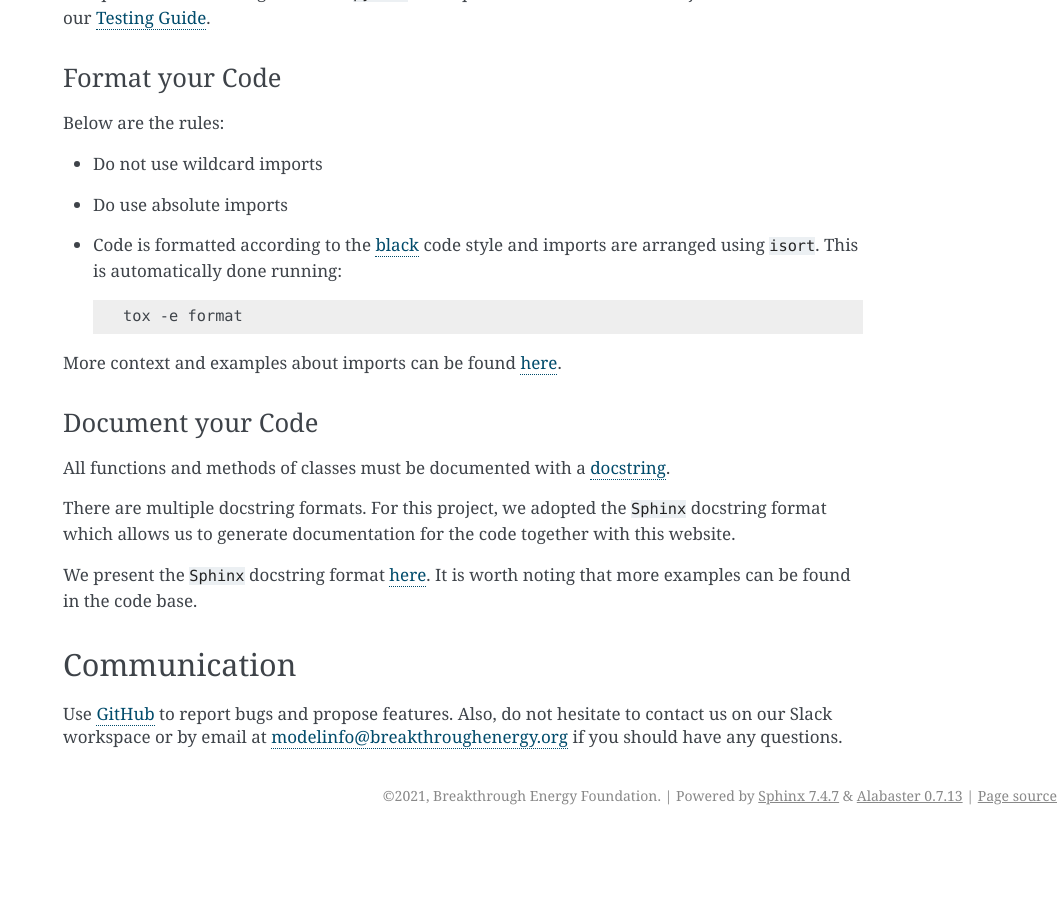
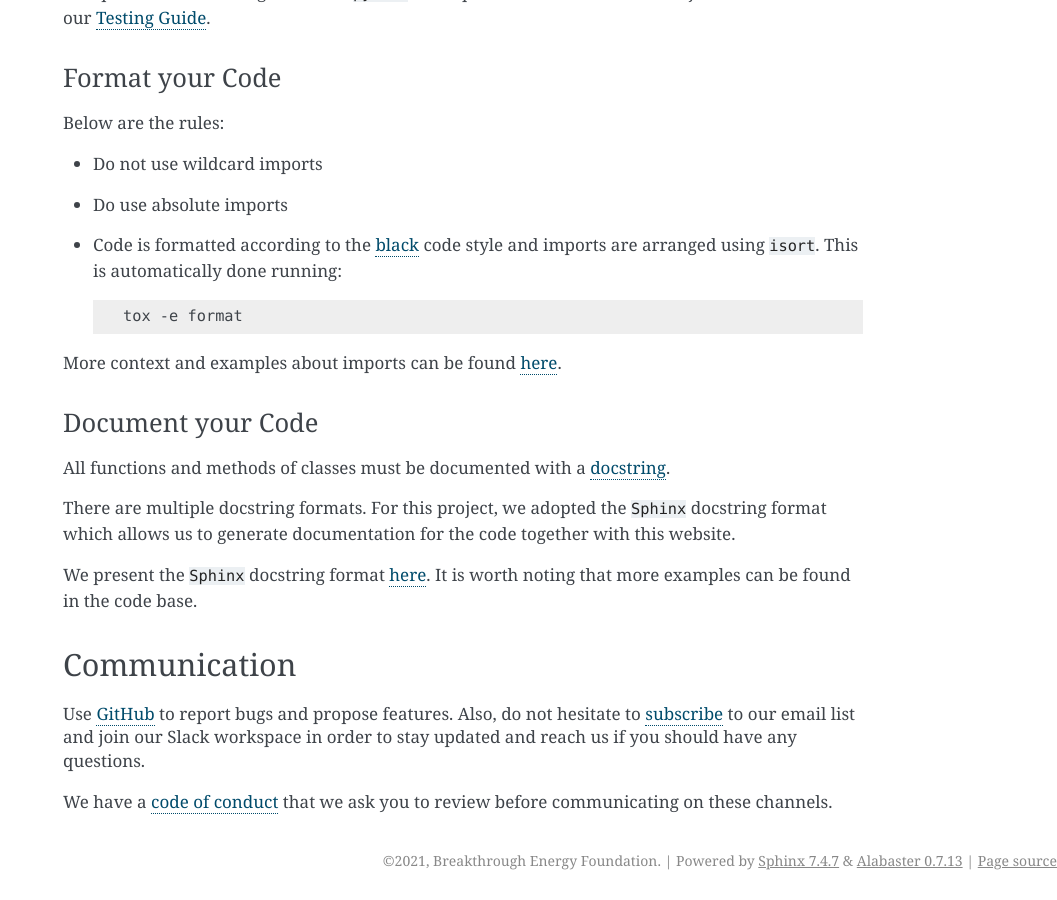
Before and after one commit to Breakthrough-Energy/docs, a Sphinx documentation site: the page built from source/dev/contribution_guide.md, in a window 1280 px wide and 900 px high, scrolled down 1417 px. Shown: the whole window, without its empty margins (223-1280 px from the left). Built offline with Sphinx 7.4.7, drawn with Linux system fonts in a browser that asks for light colours; before the commit the page ends 2252 px from its top, so only the background shows below that.

Commit message:
docs: update Communication section in Contribution Guide (#47)

```diff
--- a/source/dev/contribution_guide.md
+++ b/source/dev/contribution_guide.md
@@ -9,7 +9,7 @@ Thank you for joining the Breakthrough Energy Sciences community!
 ## How to Contribute
 1. First things first, go to the [Installation Guide](../user/installation_guide.md) to get the software up and running
 2. Get familiar with our Git/GitHub workflow (click [here][git guide] for more details)
-3. Do you need external data for your feature? (see [this section](#data-intake-procedure)))
+3. Do you need external data for your feature? (see [this section](#data-intake-procedure))
 4. Develop your feature (go to [this section](#develop-your-feature))
 5. Format your code (as explained in [this section](#format-your-code))
 6. Document your code (see section dedicated to docstring [here](#document-your-code))
@@ -61,7 +61,9 @@ We present the `Sphinx` docstring format [here](code_documentation.md). It is wo
 
 
 ## Communication
-Use [GitHub] to report bugs and propose features. Also, do not hesitate to contact us on our Slack workspace or by email at <modelinfo@breakthroughenergy.org> if you should have any questions.
+Use [GitHub] to report bugs and propose features. Also, do not hesitate to [subscribe](http://science.breakthroughenergy.org#get-updates) to our email list and join our Slack workspace in order to stay updated and reach us if you should have any questions.
+
+We have a [code of conduct](../code_of_conduct) that we ask you to review before communicating on these channels.
 
 
 [bes]: https://science.breakthroughenergy.org/
```
